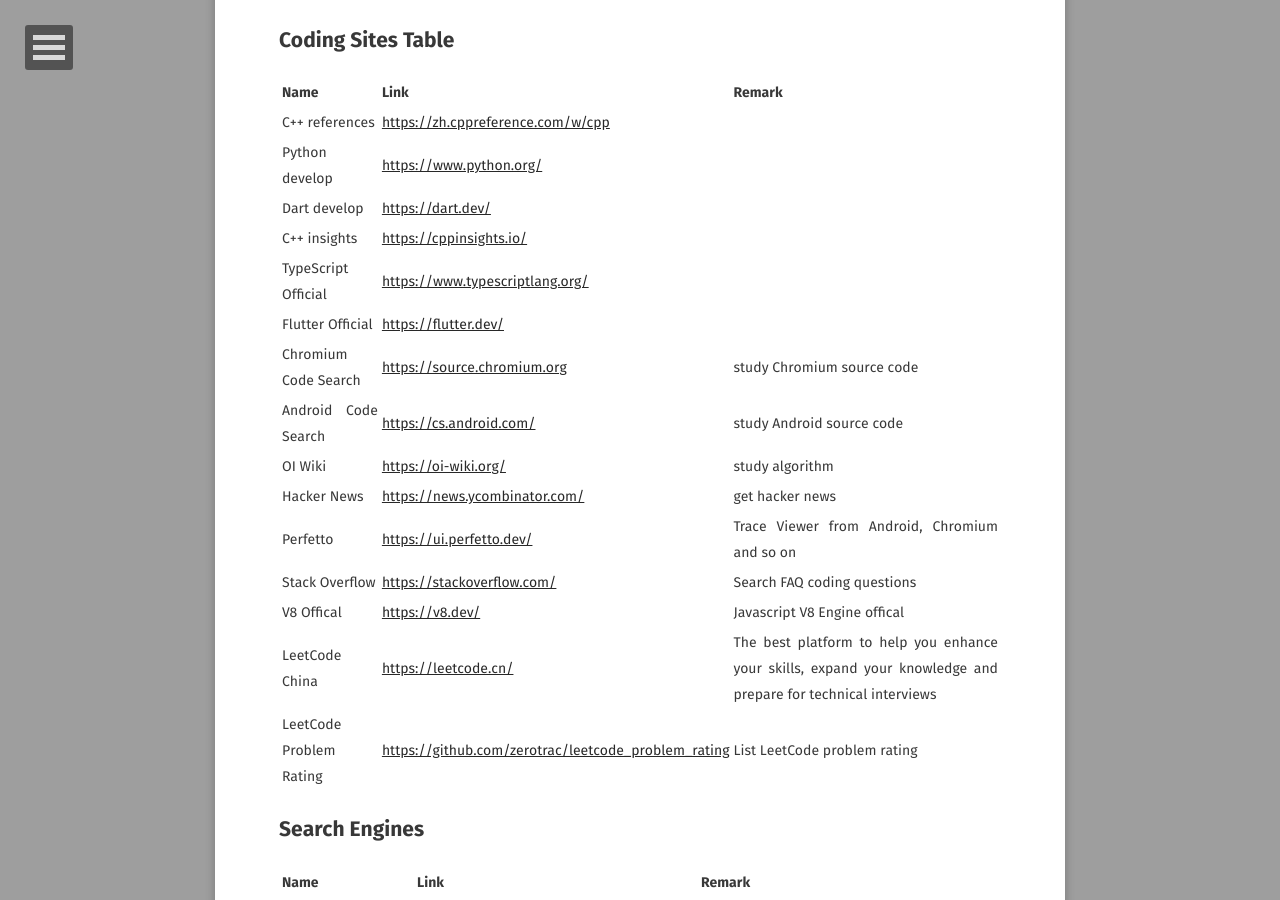
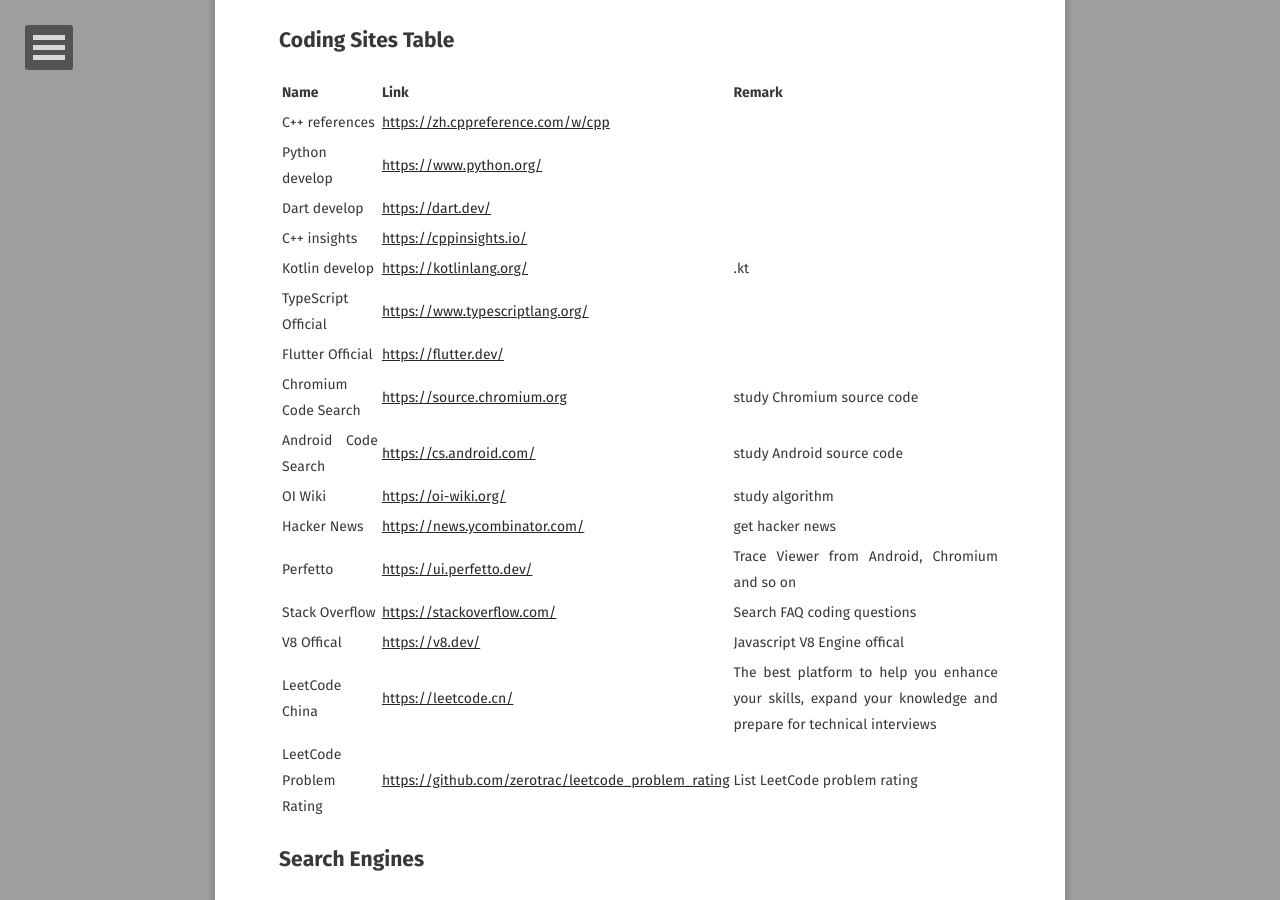
Before and after one commit to o7878x/o7878x.github.io, a Jekyll site: the page built from _posts/2024-07-07-pratical-websites.md, in a window 1280 px wide and 900 px high, scrolled down 349 px. Built offline with Jekyll 4.4.1, drawn with Linux system fonts in a browser that asks for light colours; some web fonts are replaced; comment, search, counter and statistics services are not loaded.

Commit message:
feature:add kotlin site

```diff
--- a/_posts/2024-07-07-pratical-websites.md
+++ b/_posts/2024-07-07-pratical-websites.md
@@ -17,6 +17,7 @@
 | Python develop | <https://www.python.org/> | |
 | Dart develop | <https://dart.dev/> | |
 | C++ insights | <https://cppinsights.io/> | |
+| Kotlin develop | <https://kotlinlang.org/> | .kt |
 | TypeScript Official | <https://www.typescriptlang.org/> | |
 | Flutter Official | <https://flutter.dev/> | |
 | Chromium Code Search | <https://source.chromium.org> | study Chromium source code |
```
